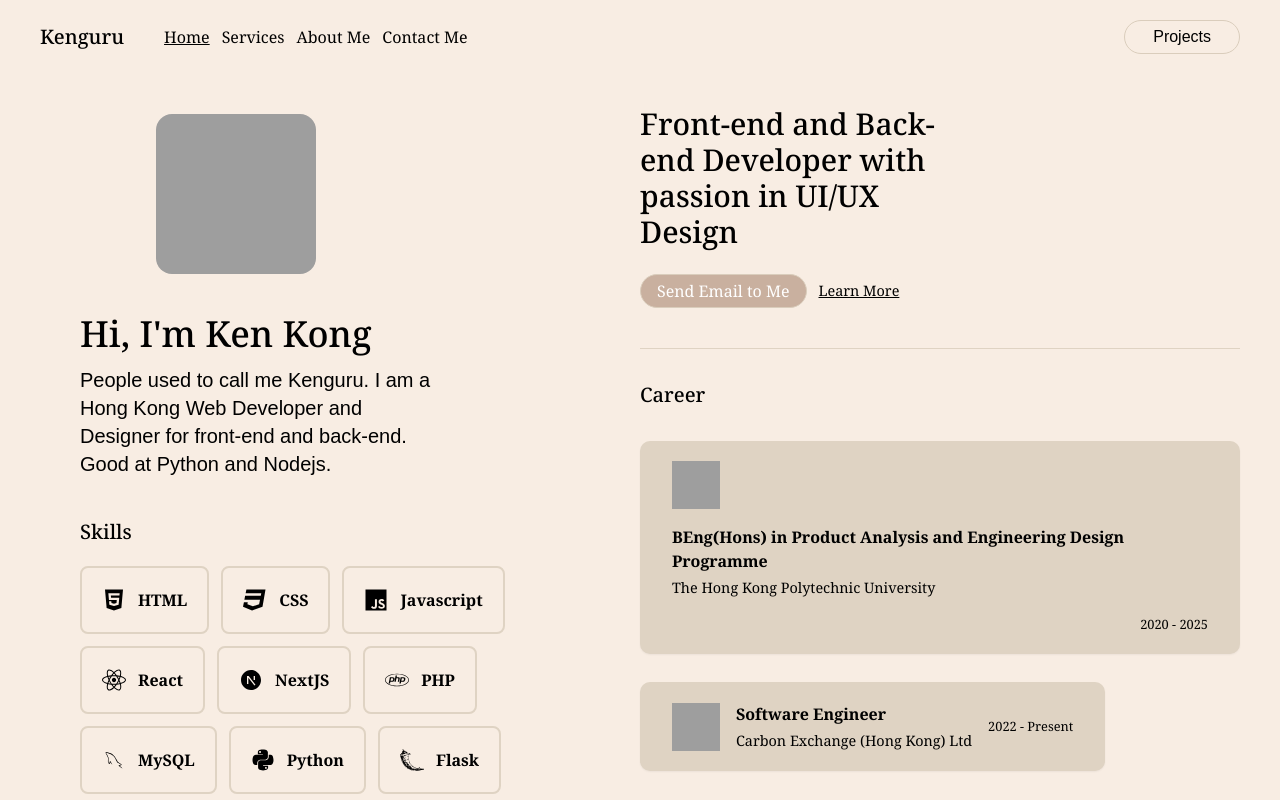
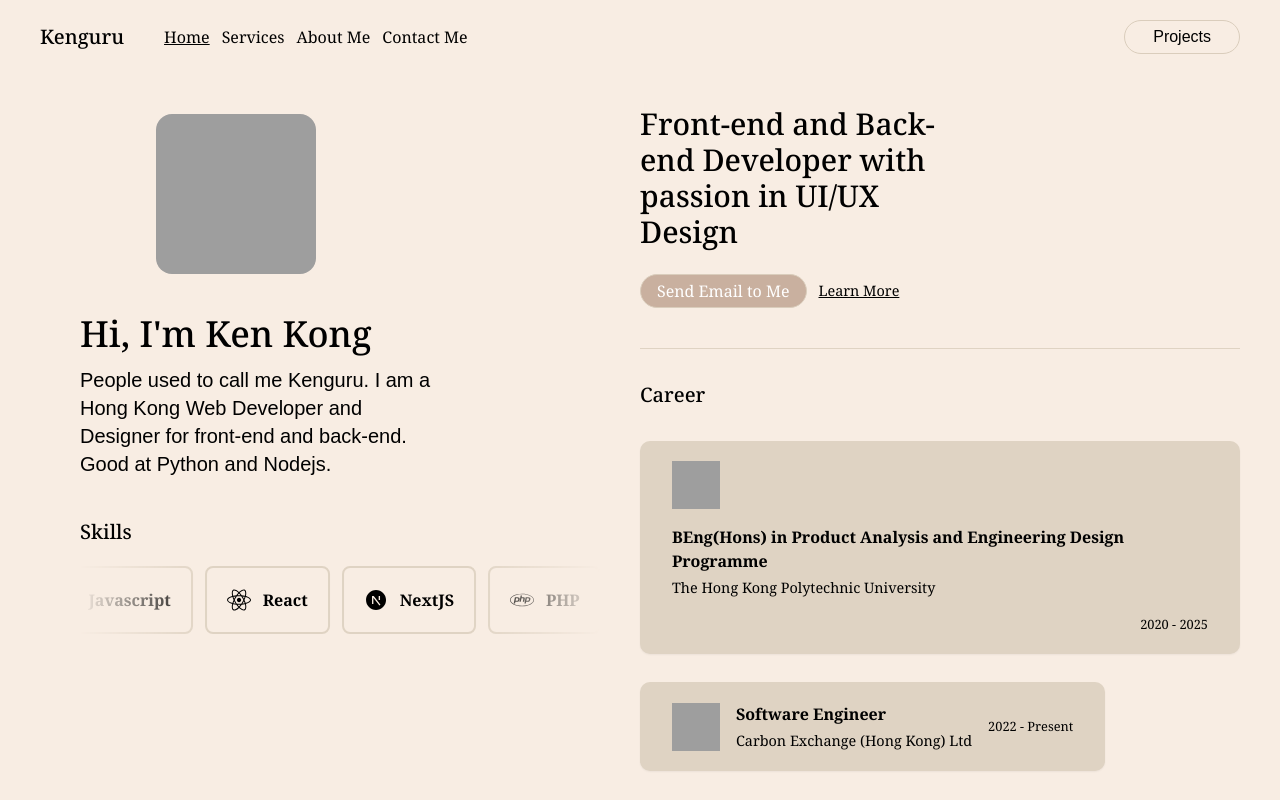
Before and after one commit to kenguru10/2024portfolio, a Next.js app: page /2024portfolio/home in a window 1280 px wide. Shown: the top 800 px of the page. Built offline with nearby package versions, Linux system fonts and the light colour scheme; grey boxes are pictures that could not be loaded.

Commit message:
update the infinite scroll bar

```diff
--- a/src/app/(main)/(page)/home/page.tsx
+++ b/src/app/(main)/(page)/home/page.tsx
@@ -82,8 +82,70 @@ export default function Page() {
 						</p>
 						<div className="relative mt-10">
 							<h5 className="text-xl font-[500] mb-5">Skills</h5>
-							<div className="flex gap-5 items-center">
-								<div className="flex flex-wrap gap-3 items-center">
+							<div className="items-center inline-flex flex-nowrap gap-3 w-full overflow-hidden [mask-image:_linear-gradient(to_right,transparent_0,_black_128px,_black_calc(100%-128px),transparent_100%)]">
+								<div className="flex flex-nowrap gap-3 items-center animate-infinite-scroll justify-center md:justify-start">
+									<div className="flex p-5 border-2 border-[#DFD3C3] gap-3 rounded-[.5em] items-center cursor-pointer">
+										<FaHtml5 className="w-[1.5em] h-[1.5em]" />
+										<div className="flex">
+											<div className="font-bold">HTML</div>
+										</div>
+									</div>
+									<div className="flex p-5 border-2 border-[#DFD3C3] gap-3 rounded-[.5em] items-center cursor-pointer">
+										<FaCss3 className="w-[1.5em] h-[1.5em]" />
+										<div className="flex">
+											<div className="font-bold">CSS</div>
+										</div>
+									</div>
+									<div className="flex p-5 border-2 border-[#DFD3C3] gap-3 rounded-[.5em] items-center cursor-pointer">
+										<FaJs className="w-[1.5em] h-[1.5em]" />
+										<div className="flex">
+											<div className="font-bold">Javascript</div>
+										</div>
+									</div>
+									<div className="flex p-5 border-2 border-[#DFD3C3] gap-3 rounded-[.5em] items-center cursor-pointer">
+										<FaReact className="w-[1.5em] h-[1.5em]" />
+										<div className="flex">
+											<div className="font-bold">React</div>
+										</div>
+									</div>
+									<div className="flex p-5 border-2 border-[#DFD3C3] gap-3 rounded-[.5em] items-center cursor-pointer">
+										<RiNextjsFill className="w-[1.5em] h-[1.5em]" />
+										<div className="flex">
+											<div className="font-bold">NextJS</div>
+										</div>
+									</div>
+									<div className="flex p-5 border-2 border-[#DFD3C3] gap-3 rounded-[.5em] items-center cursor-pointer">
+										<FaPhp className="w-[1.5em] h-[1.5em]" />
+										<div className="flex">
+											<div className="font-bold">PHP</div>
+										</div>
+									</div>
+									<div className="flex p-5 border-2 border-[#DFD3C3] gap-3 rounded-[.5em] items-center cursor-pointer">
+										<DiMysql className="w-[1.5em] h-[1.5em]" />
+										<div className="flex">
+											<div className="font-bold">MySQL</div>
+										</div>
+									</div>
+									<div className="flex p-5 border-2 border-[#DFD3C3] gap-3 rounded-[.5em] items-center cursor-pointer">
+										<FaPython className="w-[1.5em] h-[1.5em]" />
+										<div className="flex">
+											<div className="font-bold">Python</div>
+										</div>
+									</div>
+									<div className="flex p-5 border-2 border-[#DFD3C3] gap-3 rounded-[.5em] items-center cursor-pointer">
+										<SiFlask className="w-[1.5em] h-[1.5em]" />
+										<div className="flex">
+											<div className="font-bold">Flask</div>
+										</div>
+									</div>
+									<div className="flex p-5 border-2 border-[#DFD3C3] gap-3 rounded-[.5em] items-center cursor-pointer">
+										<FaSass className="w-[1.5em] h-[1.5em]" />
+										<div className="flex">
+											<div className="font-bold">Sass</div>
+										</div>
+									</div>
+								</div>
+								<div className="flex gap-3 flex-nowrap items-center animate-infinite-scroll justify-center md:justify-start">
 									<div className="flex p-5 border-2 border-[#DFD3C3] gap-3 rounded-[.5em] items-center cursor-pointer">
 										<FaHtml5 className="w-[1.5em] h-[1.5em]" />
 										<div className="flex">
--- a/tailwind.config.ts
+++ b/tailwind.config.ts
@@ -8,10 +8,18 @@ const config: Config = {
 	],
 	theme: {
 		extend: {
+			animation: {
+				"infinite-scroll": "infinite-scroll 25s linear infinite",
+			},
 			backgroundImage: {
 				"gradient-radial": "radial-gradient(var(--tw-gradient-stops))",
-        "gradient-conic":
-          "conic-gradient(from 180deg at 50% 50%, var(--tw-gradient-stops))",
+				"gradient-conic": "conic-gradient(from 180deg at 50% 50%, var(--tw-gradient-stops))",
+			},
+			keyframes: {
+				"infinite-scroll": {
+					from: { transform: "translateX(0)" },
+					to: { transform: "translateX(-100%)" },
+				},
 			},
 		},
 	},
```
Lines whose indentation alone changed are shown as unchanged.
